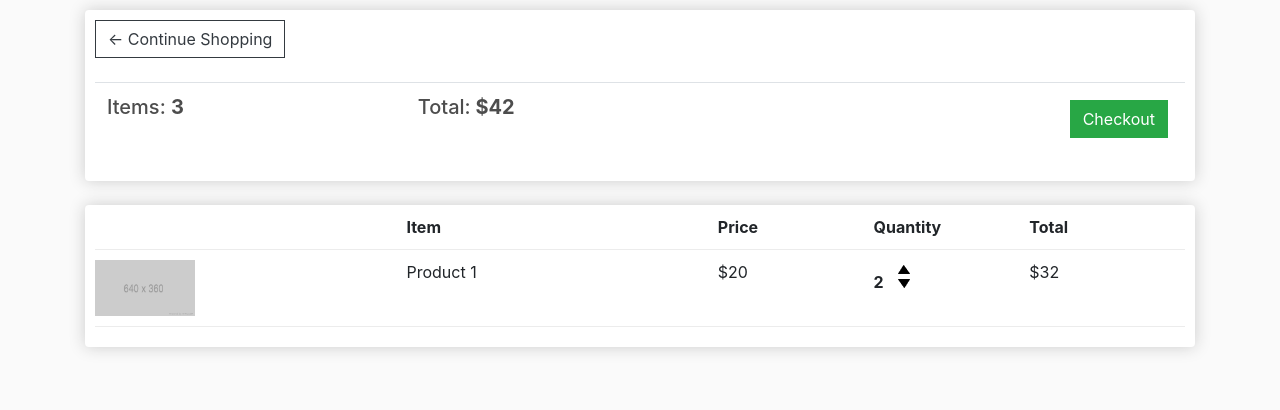
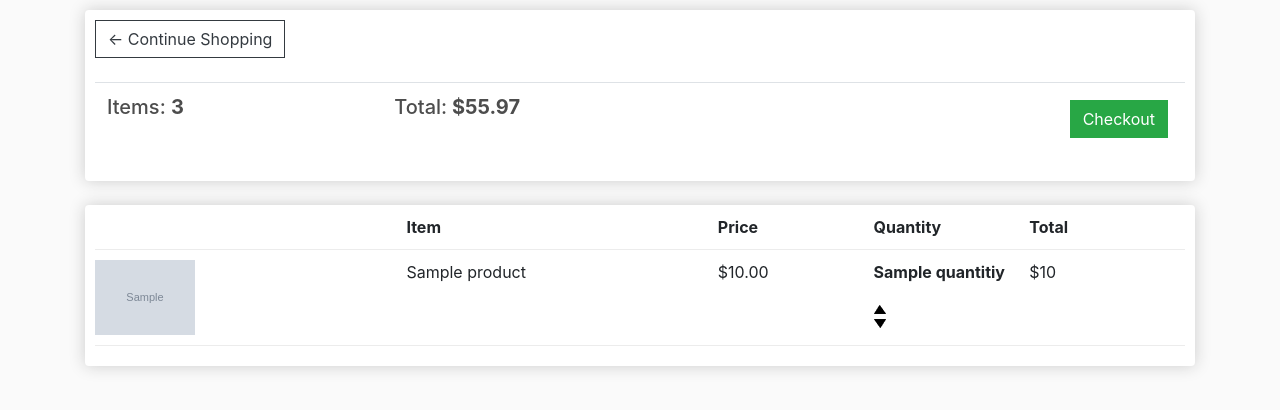
Before and after one commit to zsaaupo/ecommarce, a Django app: template store/templates/store/cart.html in a window 1280 px wide. Shown: the part 57-467 px from the top of the page. Run offline with Django 4.2, Linux system fonts and the light colour scheme; data comes from the database, SQL or seed files in the repository; both versions use the stored data as it was after the commit; tables that the repository leaves empty hold one stand-in row (values such as "Sample post"); the template is opened without the code that fills it: values that come from a table or form of the project are taken from there, most other values are stand-ins (such as "Sample title", 1, 10 or a date in 2020); grey boxes marked "Sample" are stand-in pictures; lists and menus that the app fills with data are empty; some libraries are stand-ins or nearby versions.

Commit message:
cart done

```diff
--- a/store/models.py
+++ b/store/models.py
@@ -33,11 +33,23 @@ class Order(models.Model):
 
     customer = models.ForeignKey(Customer, on_delete=models.SET_NULL, null=True)
     date_orderd = models.DateTimeField(auto_now_add=True)
-    complete = models.BooleanField(default=False)
+    complete = models.BooleanField(default=False, null=True)
     transaction_id = models.CharField(max_length=200, null=True)
 
     def __str__(self):
         return str(self.id)
+
+    @property
+    def get_cart_total(self):
+        orderitems = self.orderitem_set.all()
+        total = sum([item.get_total for item in orderitems])
+        return total
+
+    @property
+    def get_cart_items(self):
+        orderitems = self.orderitem_set.all()
+        total = sum([item.quantitiy for item in orderitems])
+        return total
 
 class OrderItem(models.Model):
 
@@ -45,6 +57,11 @@ class OrderItem(models.Model):
     order = models.ForeignKey(Order, on_delete=models.SET_NULL, null=True)
     quantitiy = models.IntegerField(default=0)
     date_added = models.DateTimeField(auto_now_add=True)
+
+    @property
+    def get_total(self):
+        total = self.product.price * self.quantitiy
+        return total
 
 class ShippingAddress(models.Model):
 
--- a/store/templates/store/cart.html
+++ b/store/templates/store/cart.html
@@ -11,8 +11,8 @@
             <br>
             <table class="table">
                 <tr>
-                    <th><h5>Items: <strong>3</strong></h5></th>
-                    <th><h5>Total:<strong> $42</strong></h5></th>
+                    <th><h5>Items: <strong>{{order.get_cart_items}}</strong></h5></th>
+                    <th><h5>Total:<strong> ${{order.get_cart_total}}</strong></h5></th>
                     <th>
                         <a  style="float:right; margin:5px;" class="btn btn-success" href="{% url 'checkout' %}">Checkout</a>
                     </th>
@@ -31,21 +31,22 @@
                 <div style="flex:1"><strong>Total</strong></div>
             </div>
 
+            {% for item in items %}
             <div class="cart-row">
-                <div style="flex:2"><img class="row-image" src="{% static 'image/placeholder.png' %}"></div>
-                <div style="flex:2"><p>Product 1</p></div>
-                <div style="flex:1"><p>$20</p></div>
+                <div style="flex:2"><img class="row-image" src="{{item.product.imageURL}}"></div>
+                <div style="flex:2"><p>{{item.product.name}}</p></div>
+                <div style="flex:1"><p>${{item.product.price|floatformat:2}}</p></div>
                 <div style="flex:1">
-                    <p class="quantity">2</p>
+                    <p class="quantity">{{item.quantitiy}}</p>
                     <div class="quantity">
                         <img class="chg-quantity" src="{% static  'image/arrow-up.png' %}">
 
                         <img class="chg-quantity" src="{% static  'image/arrow-down.png' %}">
                     </div>
                 </div>
-                <div style="flex:1"><p>$32</p></div>
+                <div style="flex:1"><p>${{item.get_total}}</p></div>
             </div>
-
+            {% endfor %}
         </div>
     </div>
 </div>
```
Also changed, not shown: store/views.py (+9 -1 lines), db.sqlite3.
